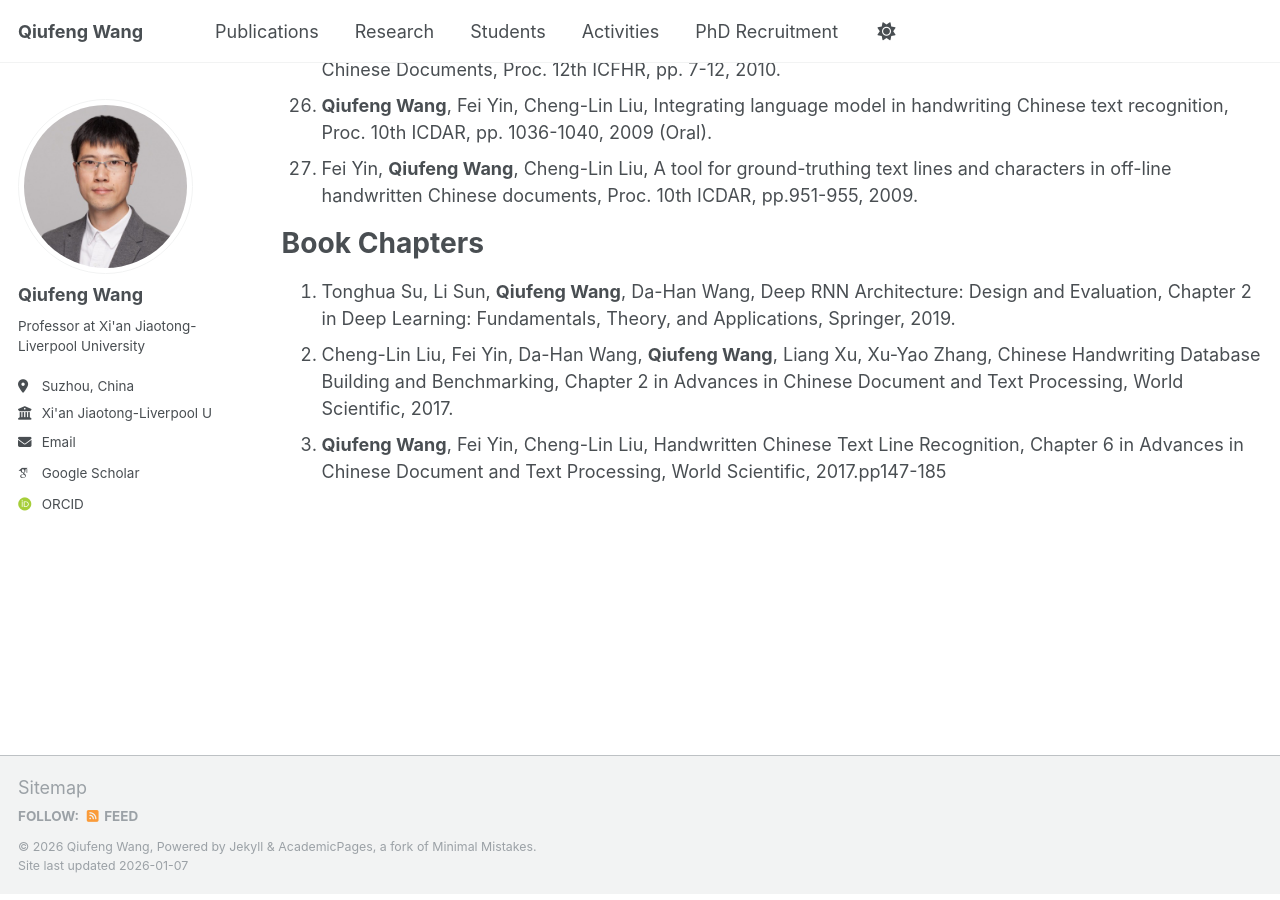
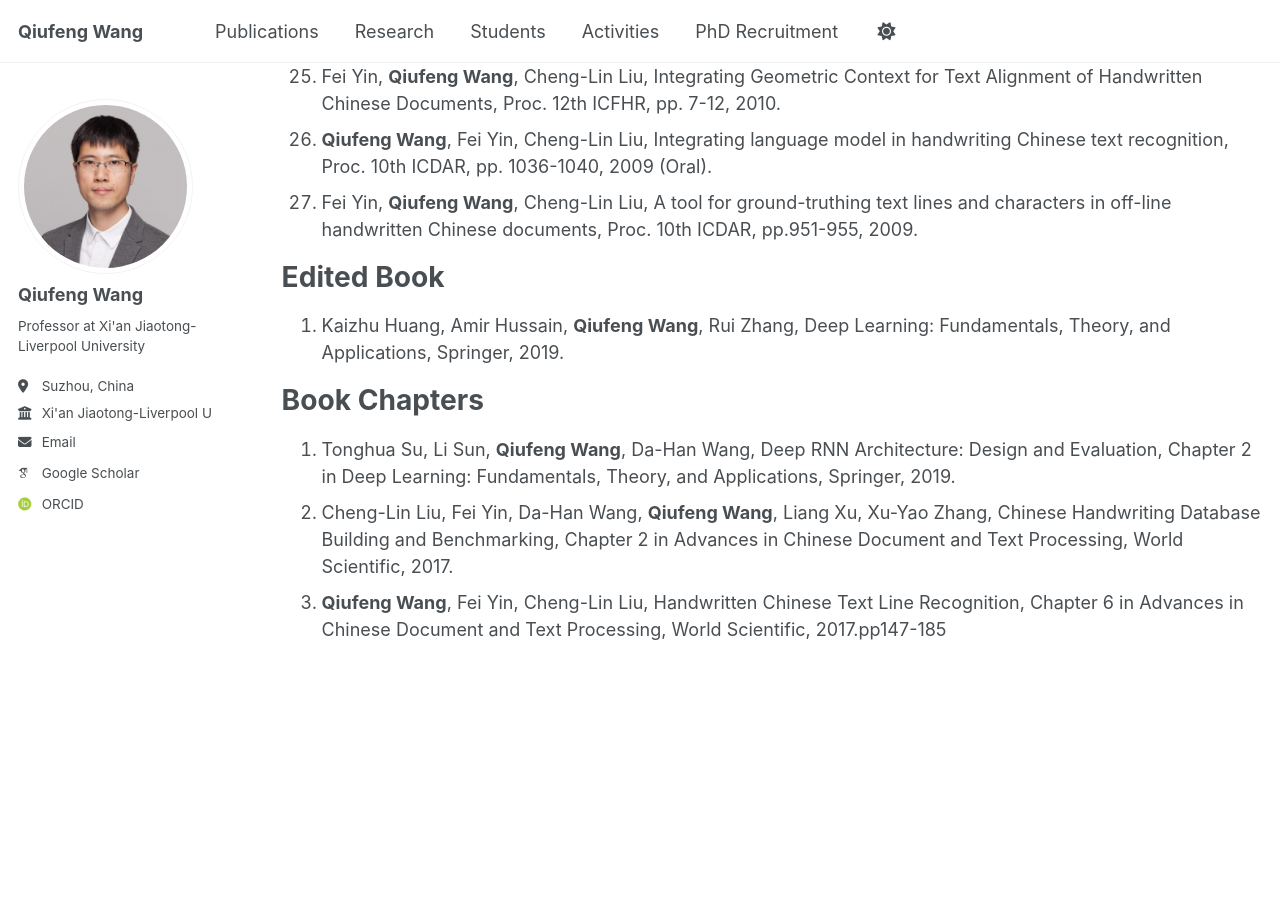
Before and after one commit to WQF510/WQF510.github.io, a Jekyll site: the page built from _pages/publications.md, in a window 1280 px wide and 900 px high, scrolled down 10454 px. Built offline with Jekyll 4.4.1, drawn with Linux system fonts in a browser that asks for light colours; some web fonts are replaced.

Commit message:
Add edited book entry to publications list

```diff
--- a/_pages/publications.md
+++ b/_pages/publications.md
@@ -168,6 +168,8 @@ See full publications at my [Google Scholar](https://scholar.google.com/citation
 26.	**Qiufeng Wang**, Fei Yin, Cheng-Lin Liu, Integrating language model in handwriting Chinese text recognition, Proc. 10th ICDAR, pp. 1036-1040, 2009 (Oral).
 27.	Fei Yin, **Qiufeng Wang**, Cheng-Lin Liu, A tool for ground-truthing text lines and characters in off-line handwritten Chinese documents, Proc. 10th ICDAR, pp.951-955, 2009.
 
+# Edited Book
+1. Kaizhu Huang, Amir Hussain, **Qiufeng Wang**, Rui Zhang, Deep Learning: Fundamentals, Theory, and Applications, Springer, 2019.
 
 # Book Chapters
 1.	Tonghua Su, Li Sun, **Qiufeng Wang**, Da-Han Wang, Deep RNN Architecture: Design and Evaluation, Chapter 2 in Deep Learning: Fundamentals, Theory, and Applications, Springer, 2019.
```
